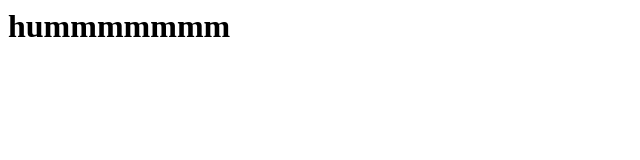
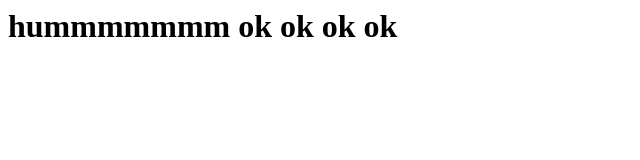
Before and after one commit to forrefid/test3, a plain HTML site: page index.html in a window 1280 px wide. Shown: the whole page, without its empty margins (0-640 px from the left). Drawn offline with Linux system fonts and the light colour scheme.

Commit message:
together

```diff
--- a/index.html
+++ b/index.html
@@ -1 +1 @@
-<h1>hummmmmmm</h1>
+<h1>hummmmmmm ok ok ok ok</h1>
```
